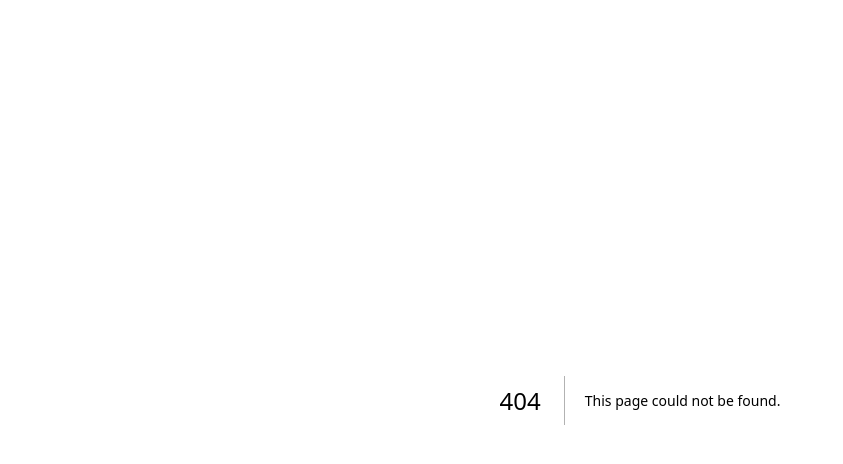
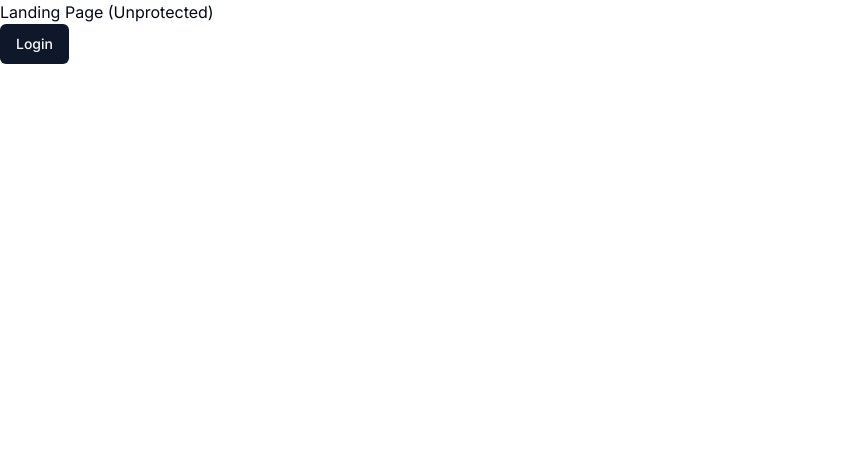
Before and after one commit to nuhptr/choicemate-sass, a Next.js app: page / in a window 1280 px wide. Before the commit this address had no page. Shown: the top 464 px of the page, without its empty margins (0-843 px from the left). Built offline with nearby package versions, Linux system fonts and the light colour scheme.

Commit message:
landing/change root app

```diff
--- /dev/null
+++ b/app/(landing)/page.tsx
@@ -0,0 +1,15 @@
+import { Button } from "@/components/ui/button"
+import Link from "next/link"
+
+export default function LandingPage() {
+   return (
+      <div>
+         <h1>Landing Page (Unprotected)</h1>
+         <div>
+            <Link href="/sign-in">
+               <Button>Login</Button>
+            </Link>
+         </div>
+      </div>
+   )
+}
```
